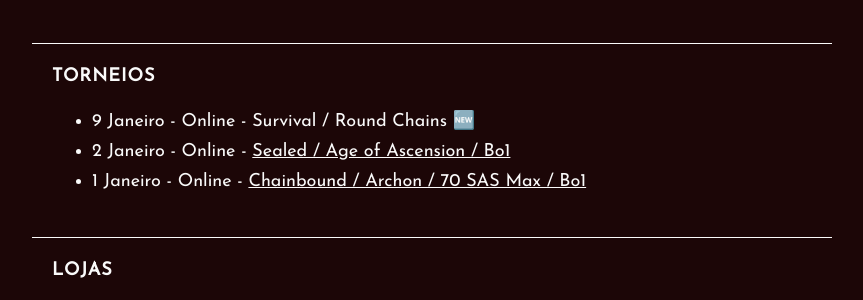
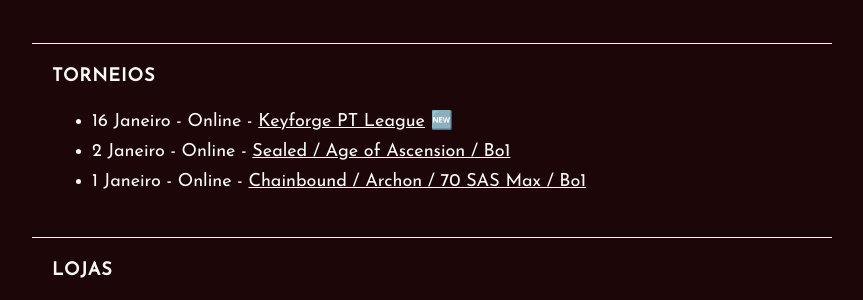
Before and after one commit to keyforge-portugal/website, a Jekyll site: the page built from index.md, in a window 1280 px wide. Shown: the part 1262-1562 px from the top of the page, without its empty margins (208-1071 px from the left). Built offline with Jekyll 4.4.1, drawn with Linux system fonts in a browser that asks for light colours; our own code applies the rules of GitHub Pages for plain Markdown files.

Commit message:
Update index.md

```diff
--- a/index.md
+++ b/index.md
@@ -48,7 +48,7 @@ Junta-te à nossa [comunidade](https://discord.gg/tmZWy86c) e participa nos torn
 
 ## Torneios
 
-- 9 Janeiro - Online - Survival / Round Chains 🆕
+- 16 Janeiro - Online - [Keyforge PT League](http://keyforge.pt/league) 🆕
 - 2 Janeiro - Online - [Sealed / Age of Ascension / Bo1](https://www.ajogar.com/forum/anuncios/keyforge-sealed-age-of-ascension-online)
 - 1 Janeiro - Online - [Chainbound / Archon / 70 SAS Max / Bo1](https://www.facebook.com/events/509656530011806)
 
```
